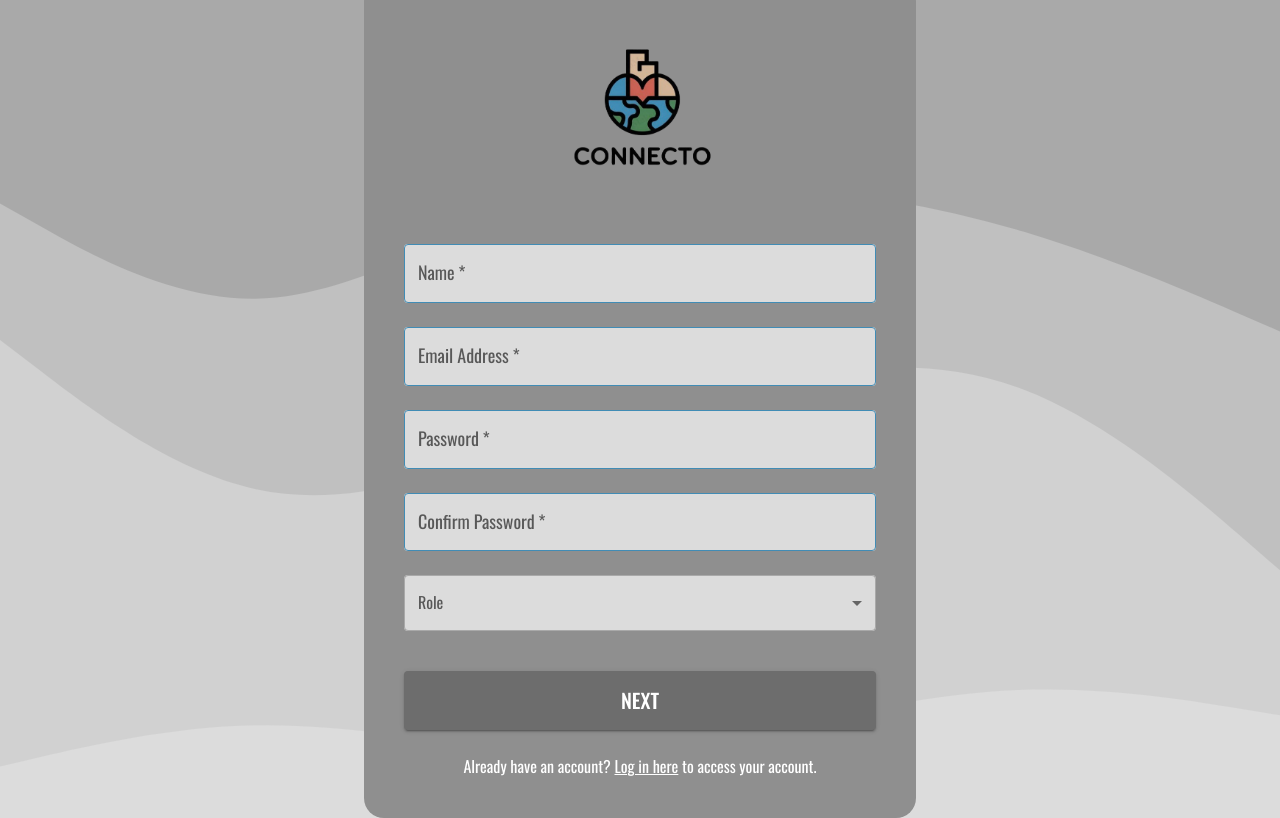
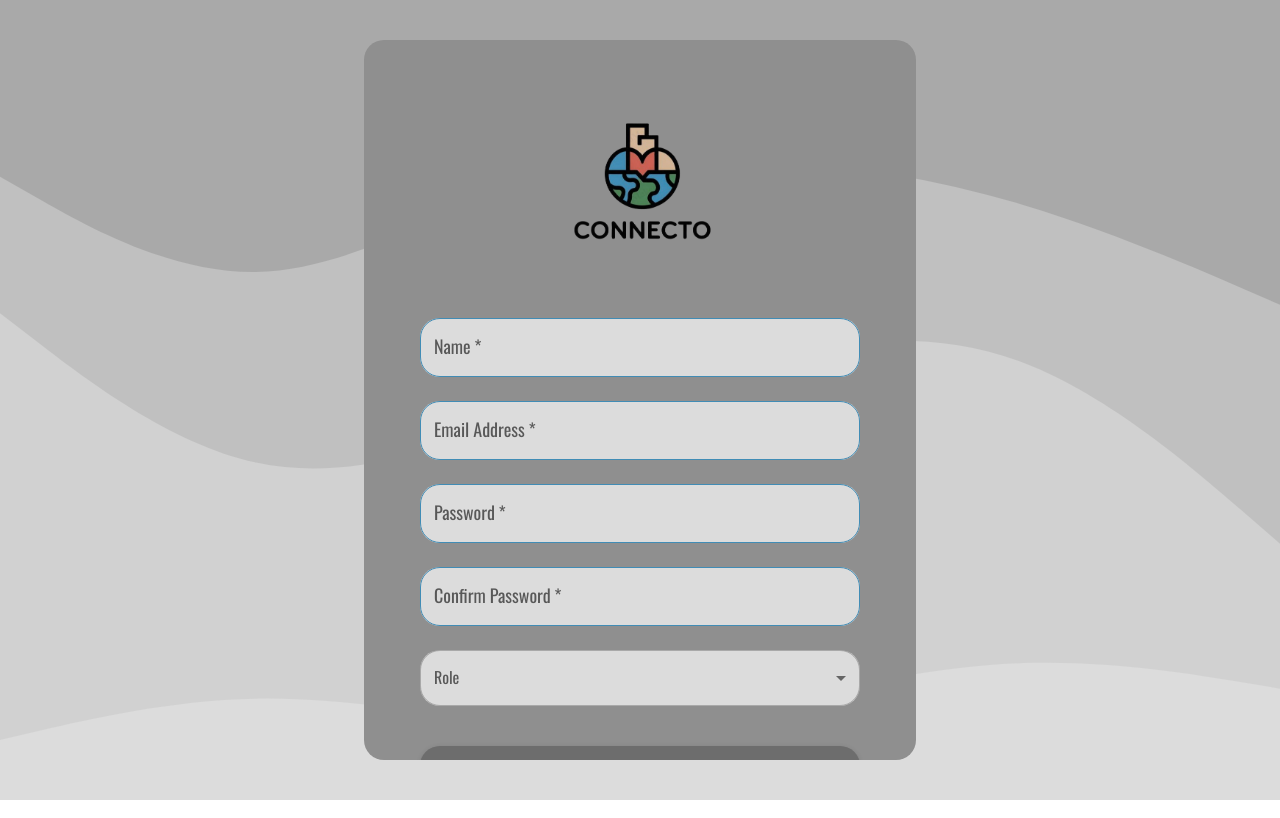
Before and after one commit to CaptainBomPa/hackathon-cae, a React (Create React App) app in the folder business-ngo-connect/: page /register in a window 1280 px wide. Built offline with nearby package versions, Linux system fonts and the light colour scheme.

Commit message:
first login fix

```diff
--- a/business-ngo-connect/src/components/CustomTextField.js
+++ b/business-ngo-connect/src/components/CustomTextField.js
@@ -4,7 +4,7 @@ import { TextField, styled } from '@mui/material';
 const StyledTextField = styled(TextField)(({ theme }) => ({
   '& .MuiInputBase-root': {
     backgroundColor: '#DCDCDC', // Ustaw tło na #DCDCDC
-    borderRadius: theme.shape.borderRadius,
+    borderRadius: '20px',
   },
   '& .MuiOutlinedInput-notchedOutline': {
     borderColor: '#418CB5', // Kolor obramowania na #418CB5 (R65, G140, B181 w HEX)
--- a/business-ngo-connect/src/components/StringListInput.js
+++ b/business-ngo-connect/src/components/StringListInput.js
@@ -30,10 +30,16 @@ const StringListInput = ({ label, value, onChange }) => {
           marginBottom: 1,
           '& .MuiInputBase-root': {
             backgroundColor: '#DCDCDC', // Dopasowanie tła TextField
+            borderRadius: '20px',
+
           }
         }}
       />
-      <Button variant="contained" onClick={handleAddItem} fullWidth sx={{ marginBottom: 1 }}>
+      <Button variant="contained" onClick={handleAddItem} fullWidth sx={{
+        marginBottom: 1,
+        borderRadius: '20px',
+
+        }}>
         Add
       </Button>
       <List>
--- a/business-ngo-connect/src/pages/LoginPage.js
+++ b/business-ngo-connect/src/pages/LoginPage.js
@@ -95,6 +95,7 @@ const LoginPage = () => {
                 '& .MuiInputLabel-root': {
                   fontSize: '18px', // Zwiększenie rozmiaru etykiety
                 },
+
               }}
             />
             <CustomTextField
@@ -115,7 +116,9 @@ const LoginPage = () => {
                 },
                 '& .MuiInputLabel-root': {
                   fontSize: '18px', // Zwiększenie rozmiaru etykiety
+                  borderRadius: '20px'
                 },
+
               }}
             />
             <Box mt={3}> {/* Zwiększenie odstępu */}
@@ -128,7 +131,8 @@ const LoginPage = () => {
                   backgroundColor: '#6D6D6D',
                   '&:hover': { backgroundColor: '#5c5c5c' },
                   fontSize: '20px', // Zwiększenie rozmiaru czcionki przycisku
-                  padding: '12px 0' // Zwiększenie paddingu przycisku
+                  padding: '12px 0', // Zwiększenie paddingu przycisku
+                  borderRadius: '20px'
                 }}
               >
                 Log in
--- a/business-ngo-connect/src/pages/RegisterPage.js
+++ b/business-ngo-connect/src/pages/RegisterPage.js
@@ -129,13 +129,14 @@ const RegisterPage = () => {
         <Box
           sx={{
             backgroundColor: "#8F8F8F",
-            padding: 5, // Zmniejszenie paddingu, aby więcej zawartości było widoczne
+            padding: 7, // Zmniejszenie paddingu, aby więcej zawartości było widoczne
             borderRadius: "20px", // Zaokrąglenie rogów formularza
             textAlign: "center",
             width: "100%",
             maxWidth: "600px", // Zwiększenie maksymalnej szerokości formularza
-            height: showAdditionalForm ? "90vh" : "auto", // Większa wysokość dla dodatkowego formularza
-            overflow: "hidden", // Ukrycie scrolla w sekcji
+            height: showAdditionalForm ? "90vh" : "90vh", // Większa wysokość dla dodatkowego formularza
+            overflow: "auto", // Ukrycie scrolla w sekcji
+
           }}
         >
           {/* Logo */}
@@ -240,7 +241,10 @@ const RegisterPage = () => {
               />
 
               {/* Dodanie wyboru roli */}
-              <FormControl fullWidth sx={{ marginY: 2 }}>
+              <FormControl fullWidth sx={{
+                marginY: 2 ,
+
+                }}>
                 <InputLabel id="role-select-label">Role</InputLabel>
                 <Select
                   labelId="role-select-label"
@@ -252,6 +256,7 @@ const RegisterPage = () => {
                   }}
                   sx={{
                     backgroundColor: "#DCDCDC", // Ustawienie tła na #DCDCDC
+                    borderRadius: '20px'
                   }}
                 >
                   <MenuItem value="">
@@ -276,7 +281,8 @@ const RegisterPage = () => {
                     backgroundColor: "#6D6D6D",
                     "&:hover": { backgroundColor: "#5c5c5c" },
                     fontSize: "20px", // Zwiększenie rozmiaru czcionki przycisku
-                    padding: "12px 0", // Zwiększenie paddingu przycisku
+                    // padding: "12px 0", // Zwiększenie paddingu przycisku
+                    borderRadius: '20px'
                   }}
                 >
                   Next
@@ -289,17 +295,7 @@ const RegisterPage = () => {
               sx={{
                 height: "70vh", // Stała wysokość sekcji z dodatkowymi polami
                 overflowY: "auto", // Scroll w pionie
-                paddingRight: 2, // Dodanie miejsca na scrollbar
-                "&::-webkit-scrollbar": {
-                  width: "8px", // Szerokość scrollbar
-                },
-                "&::-webkit-scrollbar-track": {
-                  backgroundColor: "#e0e0e0", // Tło scrollbar
-                },
-                "&::-webkit-scrollbar-thumb": {
-                  backgroundColor: "#6D6D6D", // Kolor suwaka
-                  borderRadius: "4px", // Zaokrąglenie suwaka
-                },
+
               }}
             >
               <Typography variant="h5" gutterBottom>
```
